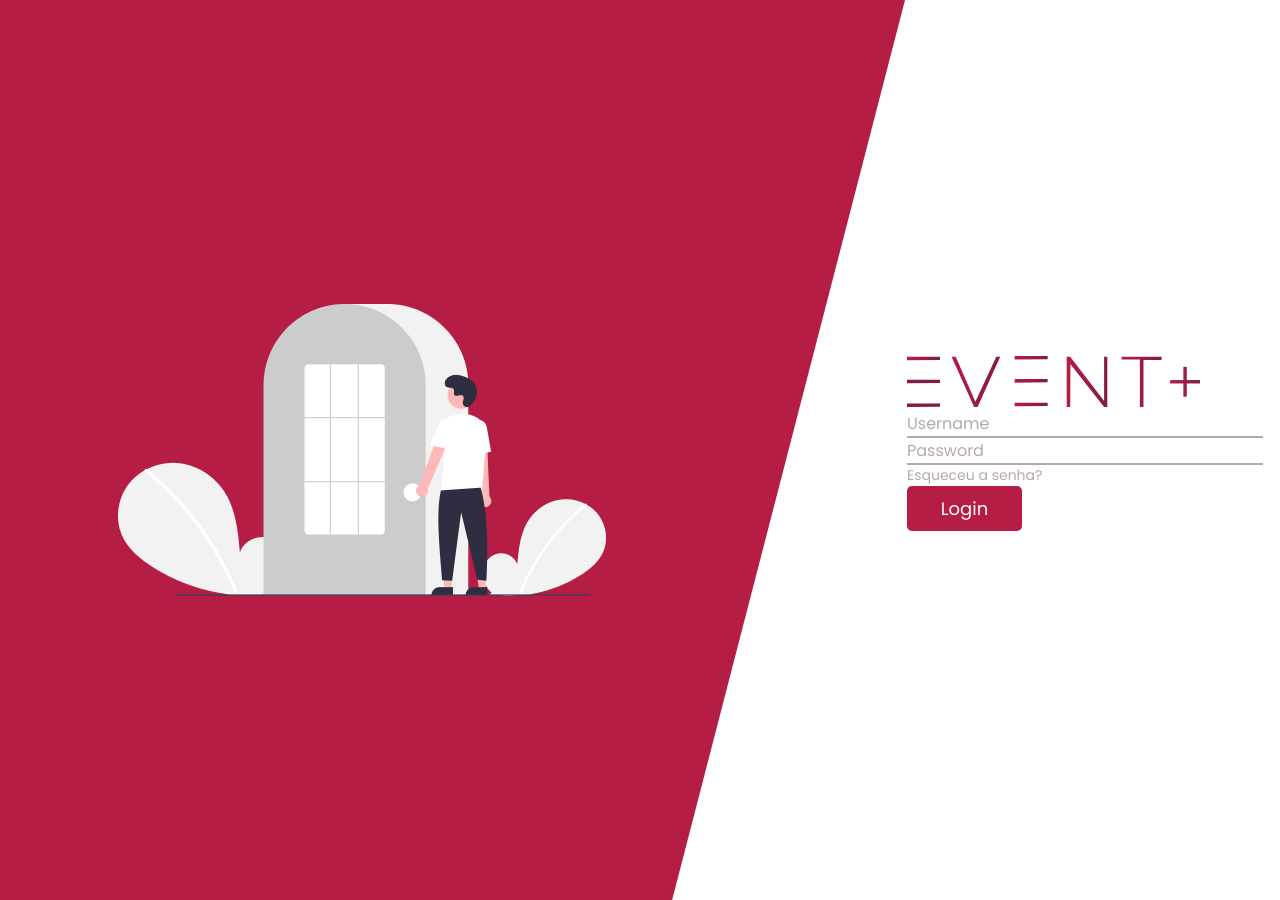
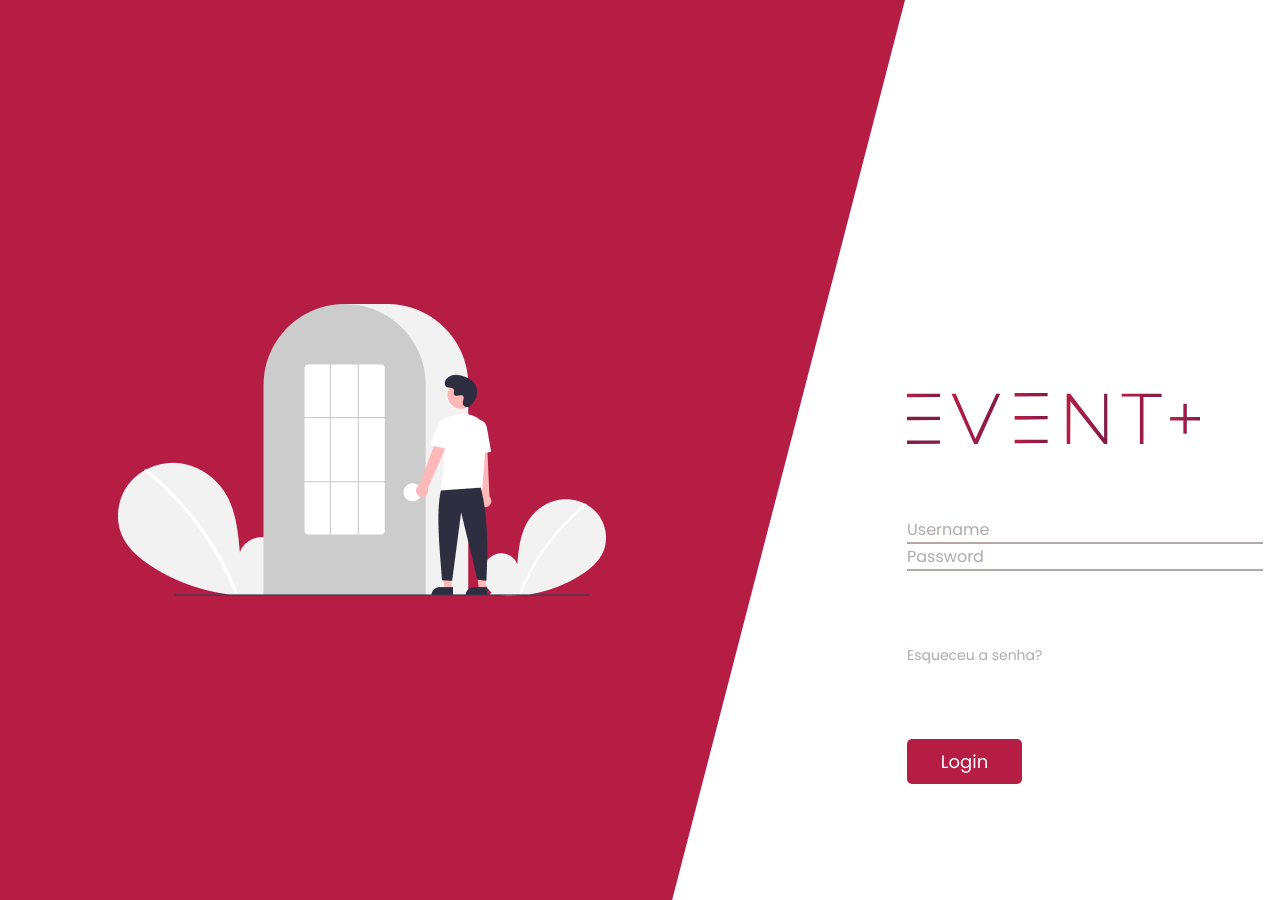
Before and after one commit to juliaathar/desafio-senai, a plain HTML site: page login.html in a window 1280 px wide. Drawn offline with Linux system fonts and the light colour scheme.

Commit message:
desafio finalizado

```diff
--- a/login.css
+++ b/login.css
@@ -40,6 +40,9 @@ body {
     width: 356px;
     height: 465px;
 
+    display: grid;
+    align-items: center;
+
     position: relative;
 
     left: 907px;
```
